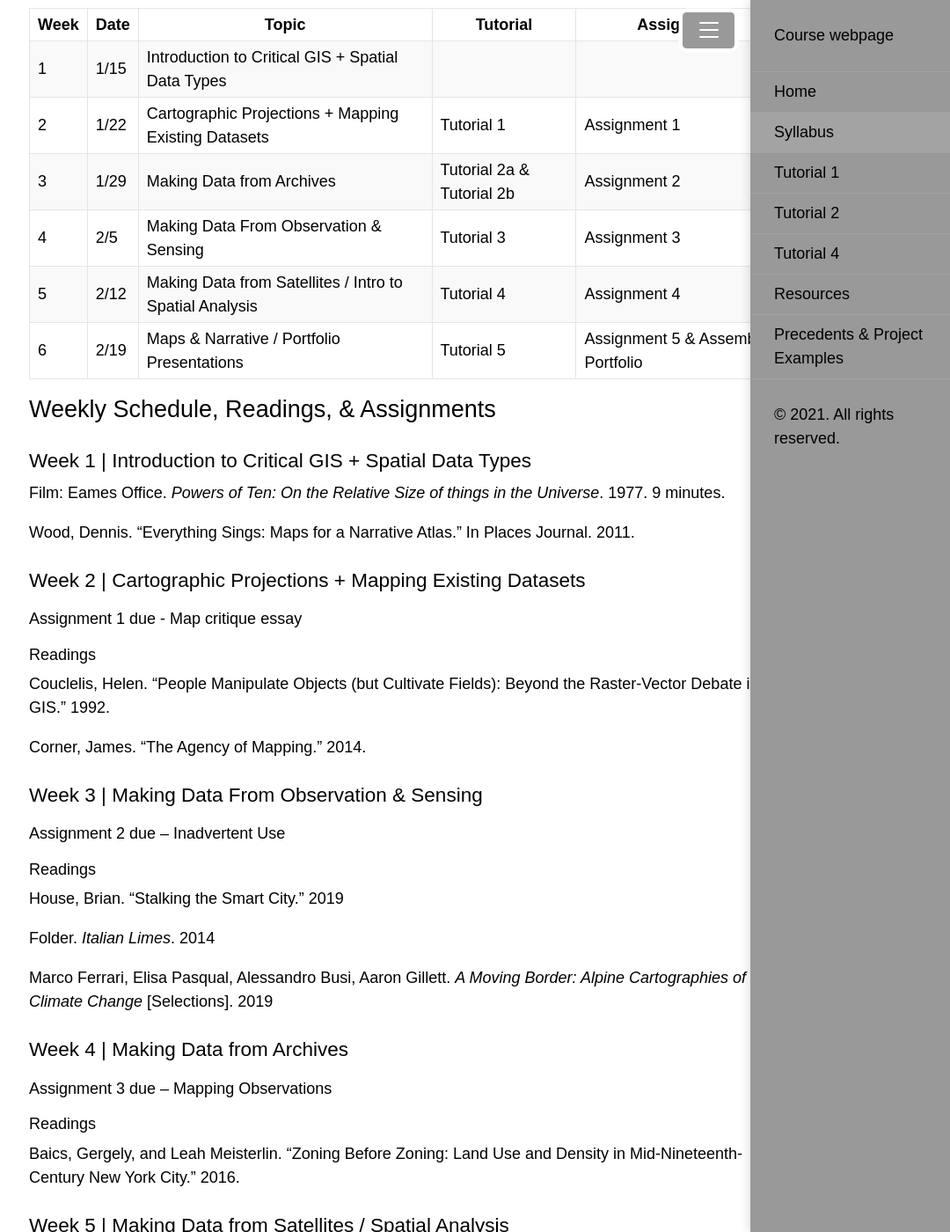
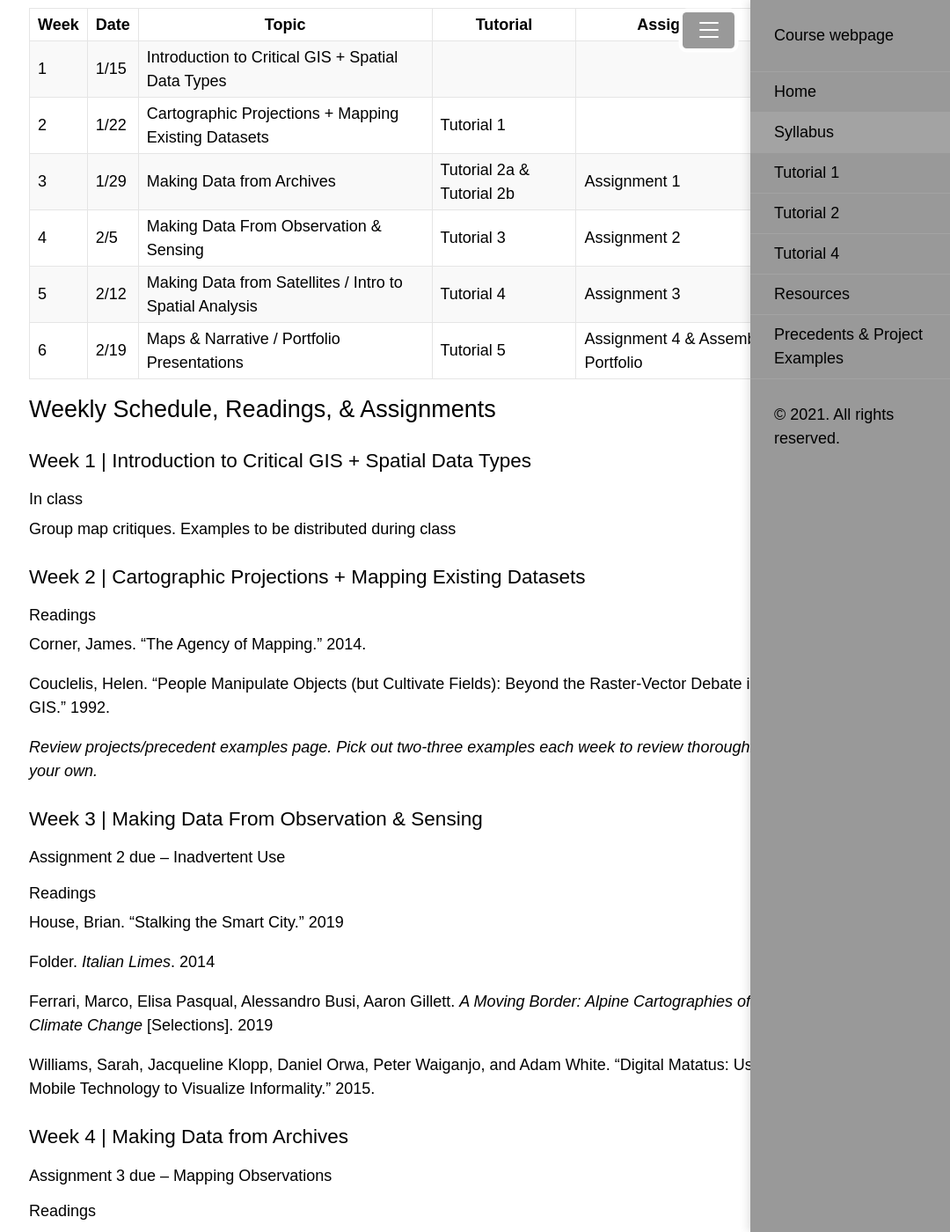
Before and after one commit to CenterForSpatialResearch/methods-in-spatial-research-sp2021, a Jekyll site: the page built from syllabus.md, in a window 1280 px wide and 1400 px high, scrolled down 1146 px. Shown: the whole window at 88% size, without its empty margins (175-1255 px from the left). Built offline with Jekyll 4.4.1, drawn with Linux system fonts in a browser that asks for light colours; some of the changed text lies outside the part shown.

Commit message:
syllabus additions

```diff
--- a/syllabus.md
+++ b/syllabus.md
@@ -42,45 +42,55 @@ After completing the course participants will:
 | Week | Date |  Topic | Tutorial |  Assignment |
 | ----------- | ----------- |
 | 1 | 1/15 |  Introduction to Critical GIS + Spatial Data Types |  |   |
-| 2 | 1/22 |  Cartographic Projections + Mapping Existing Datasets | [Tutorial 1](/methods-in-spatial-research-sp2021/tutorials/tutorial01/) |  Assignment 1  |
-| 3 | 1/29 |  Making Data from Archives | [Tutorial 2a](/methods-in-spatial-research-sp2021/tutorials/tutorial02/) & Tutorial 2b  |  Assignment 2  |
-| 4 | 2/5 |  Making Data From Observation & Sensing | [Tutorial 3](/methods-in-spatial-research-sp2021/tutorials/tutorial04/) |  Assignment 3 |
-| 5 | 2/12 |  Making Data from Satellites / Intro to Spatial Analysis | Tutorial 4 |  Assignment 4 |
-| 6 | 2/19 |  Maps & Narrative / Portfolio Presentations | Tutorial 5  |  Assignment 5 & Assembled Portfolio  |
+| 2 | 1/22 |  Cartographic Projections + Mapping Existing Datasets | [Tutorial 1](/methods-in-spatial-research-sp2021/tutorials/tutorial01/) |    |
+| 3 | 1/29 |  Making Data from Archives | [Tutorial 2a](/methods-in-spatial-research-sp2021/tutorials/tutorial02/) & Tutorial 2b  |  Assignment 1  |
+| 4 | 2/5 |  Making Data From Observation & Sensing | [Tutorial 3](/methods-in-spatial-research-sp2021/tutorials/tutorial04/) |  Assignment 2 |
+| 5 | 2/12 |  Making Data from Satellites / Intro to Spatial Analysis | Tutorial 4 |  Assignment 3 |
+| 6 | 2/19 |  Maps & Narrative / Portfolio Presentations | Tutorial 5  |  Assignment 4 & Assembled Portfolio  |
 
 
 ## Weekly Schedule, Readings, & Assignments
 
 ### Week 1 | Introduction to Critical GIS + Spatial Data Types
+#### In class
+Group map critiques. Examples to be distributed during class
 
 <!-- class plan:
-read kurgan or other short intro to critical gis in groups
-small group discussion of mapping projects
-what is a map? have the examples be focused on this
-Ideas for this:
-paglen?
-kryger crampton what is critical gis?
-or wilson? or maybe some kind of journalism piece (places??)
-lecture on spatial data types
+intros
+what this class is
+    - critical vs radical cartography (from lize mogel atlas)
+    - mapping & art
+    - multiple methods for spatial research
+discussion of map examples in small groups
+    - what are the components? annotate google slides to find: legend, north arrow
+    - look at monmonier for elements of the map
+what is GIS + spatial data types (slides from NJIT)
 -->
-Film: Eames Office. *Powers of Ten: On the Relative Size of things in the Universe*. 1977. 9 minutes.
+<!-- Film: Eames Office. *Powers of Ten: On the Relative Size of things in the Universe*. 1977. 9 minutes.
 
-[Wood, Dennis. "Everything Sings: Maps for a Narrative Atlas." In Places Journal. 2011.](https://placesjournal.org/article/everything-sings-maps-for-a-narrative-atlas/?cn-reloaded=1)
+[Wood, Dennis. "Everything Sings: Maps for a Narrative Atlas." In Places Journal. 2011.](https://placesjournal.org/article/everything-sings-maps-for-a-narrative-atlas/?cn-reloaded=1) -->
 
 ### Week 2 | Cartographic Projections + Mapping Existing Datasets
 
 <!-- class plan:
-discuss map responses/ annotated bibliography examples
-lecture on projections
-discussion of readings in small groups? -->
-#### Assignment 1 due - Map critique essay
+- discussion of readings in small groups + together
+- tutorial issues/troubleshooting
+- lecture on projections
+- finding spatial data share resources -->
 #### Readings
-Couclelis, Helen. “People Manipulate Objects (but Cultivate Fields): Beyond the Raster-Vector Debate in GIS.” 1992.
 
 Corner, James. “The Agency of Mapping.” 2014.
 
+Couclelis, Helen. “People Manipulate Objects (but Cultivate Fields): Beyond the Raster-Vector Debate in GIS.” 1992.
+
+*Review projects/precedent examples page. Pick out two-three examples each week to review thoroughly on your own.*
+
 ### Week 3 | Making Data From Observation & Sensing
-
+<!--
+class plan
+discussion of project examples in small groups. provided examples.
+reading discussion
+pin up of inadvertent use assignment -->
 #### Assignment 2 due – Inadvertent Use
 
 #### Readings
@@ -89,7 +99,9 @@ Corner, James. “The Agency of Mapping.” 2014.
 
 [Folder. *Italian Limes*. 2014](http://www.italianlimes.net/)
 
-Marco Ferrari, Elisa Pasqual, Alessandro Busi, Aaron Gillett. *A Moving Border: Alpine Cartographies of Climate Change* [Selections]. 2019
+Ferrari, Marco, Elisa Pasqual, Alessandro Busi, Aaron Gillett. *A Moving Border: Alpine Cartographies of Climate Change* [Selections]. 2019
+
+Williams, Sarah, Jacqueline Klopp, Daniel Orwa, Peter Waiganjo, and Adam White. “Digital Matatus: Using Mobile Technology to Visualize Informality.” 2015.
 
 ### Week 4 | Making Data from Archives
 
@@ -101,6 +113,9 @@ Marco Ferrari, Elisa Pasqual, Alessandro Busi, Aaron Gillett. *A Moving Border:
  -->
 Baics, Gergely, and Leah Meisterlin. “Zoning Before Zoning: Land Use and Density in Mid-Nineteenth-Century New York City.” 2016.
 
+*Additional text to be assigned based on course composition*
+
+
 ### Week 5 | Making Data from Satellites / Spatial Analysis
 
 #### Assignment 4 due – Selective Digitization
@@ -109,6 +124,7 @@ Baics, Gergely, and Leah Meisterlin. “Zoning Before Zoning: Land Use and Densi
 
 Kurgan, Laura. “Mapping Considered as a Problem of Theory and Practice.” 2013.
 
+*Additional text to be assigned based on course composition*
 <!--
 Desimini, Jill, and Charles Waldheim. “Introduction: Projecting the Landscape Imaginary.” 2016. -->
 ### Week 6 | Maps & Narrative / Portfolio Presentations
@@ -120,8 +136,6 @@ Desimini, Jill, and Charles Waldheim. “Introduction: Projecting the Landscape
 Film: *In Plain Sight.* by Diller Scofidio + Renfro, Laura Kurgan, Robert Gerard Pietrusko with Columbia Center for Spatial Research at the 2018 U.S. Pavilion.
 
 Mortenbock & Mooshammer. *Informal Market Worlds* [Selections]
-
-
 
 ## Requirements
 
```
Also changed, not shown: other parts of syllabus.md (+1 -1 lines), precedents.md (+20 -1 lines).
